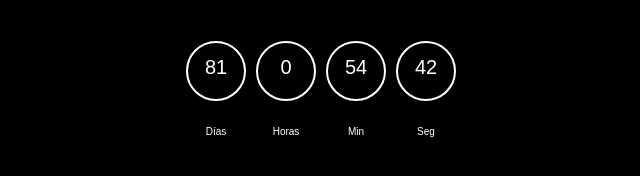
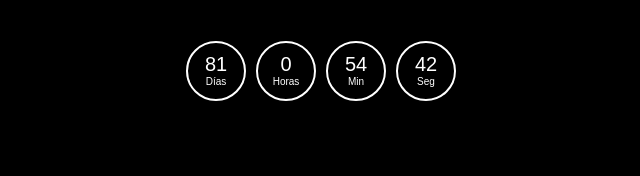
Before and after one commit to jgottig/Regresive_cel, a plain HTML site: page index.html in a window 1280 px wide. Shown: the whole page, without its empty margins (319-959 px from the left). Drawn offline with Linux system fonts and the light colour scheme.

Commit message:
Add files via upload

```diff
--- a/style.css
+++ b/style.css
@@ -25,12 +25,12 @@ body {
 .cartel > div {
   font-size: 20px; /* Reducido a 20px */
   font-family: 'Chela One', sans-serif;
-  animation: fade 3s;
-  line-height: 10px; /* Ajustado */
+  animation: fade 0s;
+  line-height: 4px; /* Ajustado */
   margin-top: 14px;
 }
 .cartel > div > h3 {
-  margin-top: 55px; /* Ajustado */
+  margin-top: 5px; /* Ajustado */
   font-size: 10px; /* Reducido para caber mejor */
   font-weight: normal;
 }
```
